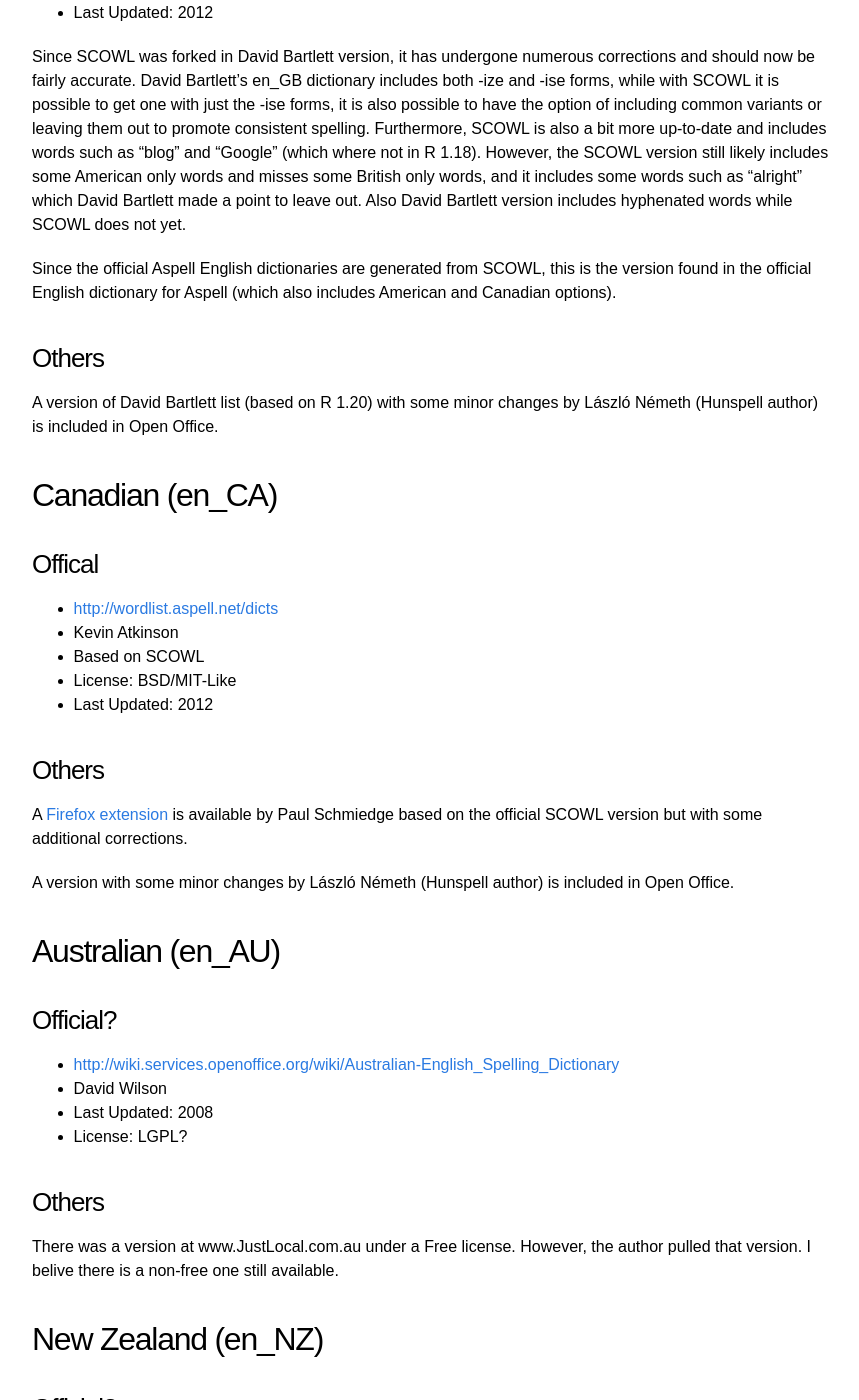
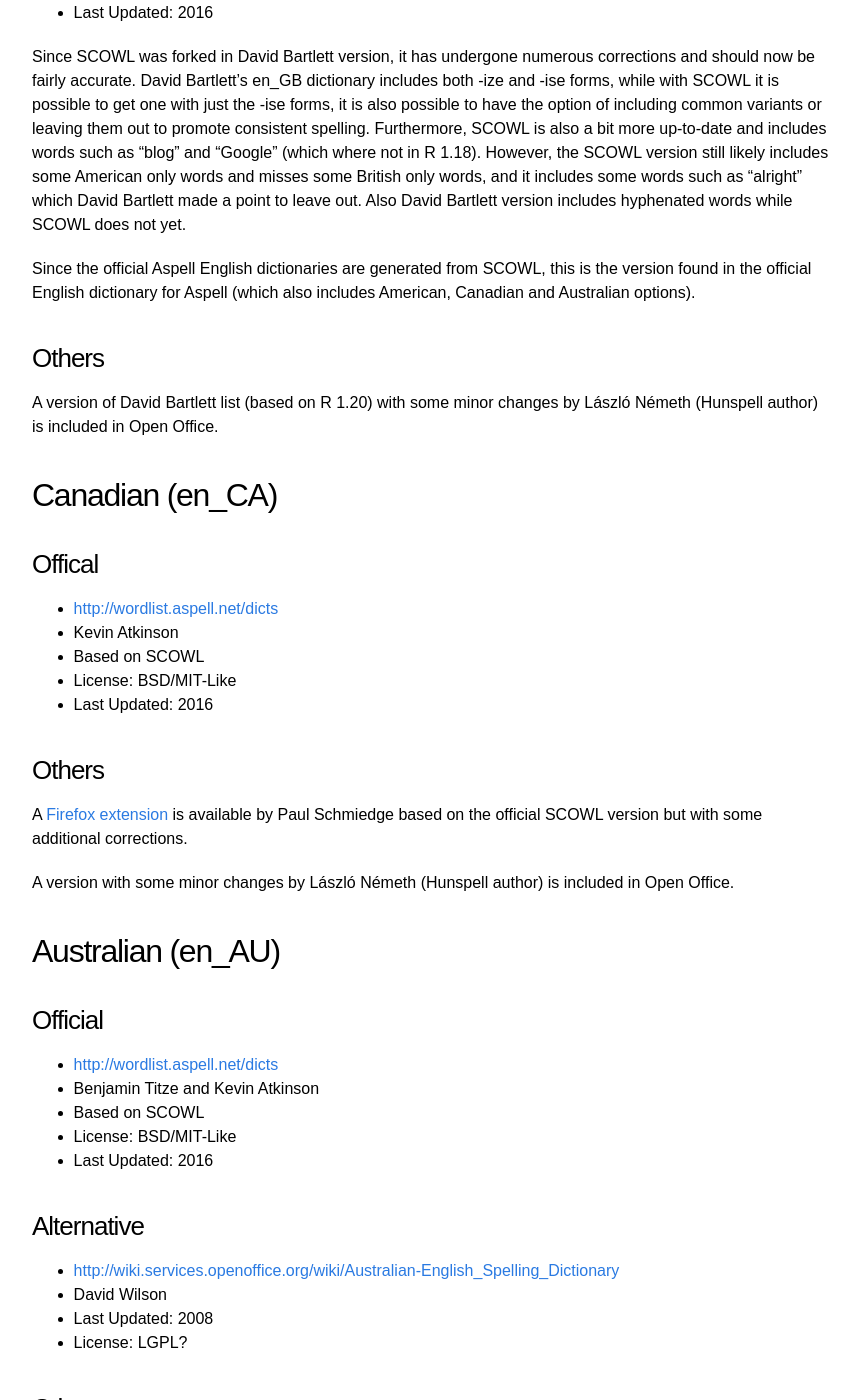
Before and after one commit to en-wl/wordlist, a Jekyll site: the page built from site/other-dicts.md, in a window 1280 px wide and 1400 px high, scrolled down 2049 px. Shown: the whole window, without its empty margins (208-1067 px from the left). Built offline with Jekyll 4.4.1, drawn with Linux system fonts in a browser that asks for light colours; Markdown is read by kramdown in place of the engine named in the settings; some of the changed text lies outside the part shown.

```diff
--- a/site/other-dicts.md
+++ b/site/other-dicts.md
@@ -19,11 +19,11 @@ email me any corrections or additions.
 * Kevin Atkinson
 * Based on SCOWL
 * License: BSD/MIT-Like
-* Last Updated: 2012
+* Last Updated: 2016
 
 ## Alternative ##
 
-* <http://qa.openoffice.org/issues/show_bug.cgi?id=92383>
+* <https://bz.apache.org/ooo/show_bug.cgi?id=92383>
 * David Dibble
 * License: GPLv3
 * Last Updated: 2011
@@ -66,7 +66,7 @@ An Oxford spelling (en_GB-oed) version is also provided which follows the spelli
 * <http://marcoagpinto.cidadevirtual.pt/proofingtoolgui.html>
 * Marco A.G.Pinto
 * License: LGPL
-* Last Update: 2014
+* Last Update: 2016
 
 ## Alternative ##
 
@@ -74,12 +74,12 @@ An Oxford spelling (en_GB-oed) version is also provided which follows the spelli
 * Kevin Atkinson
 * Based on SCOWL
 * License: BSD/MIT-Like
-* Last Updated: 2012
+* Last Updated: 2016
 
 Since SCOWL was forked in David Bartlett version, it has undergone numerous corrections and should now be fairly accurate.  David Bartlett's en_GB dictionary includes both -ize and -ise forms, while with SCOWL it is possible to get one with just the -ise forms, it is also possible to have the option of including common variants or leaving them out to promote consistent spelling.  Furthermore, SCOWL
 is also a bit more up-to-date and includes words such as "blog" and "Google" (which where not in R 1.18).  However, the SCOWL version still likely includes some American only words and misses some British only words, and it includes some words such as "alright" which David Bartlett made a point to leave out.  Also David Bartlett version includes hyphenated words while SCOWL does not yet.
 
-Since the official Aspell English dictionaries are generated from SCOWL, this is the version found in the official English dictionary for Aspell (which also includes American and Canadian options).
+Since the official Aspell English dictionaries are generated from SCOWL, this is the version found in the official English dictionary for Aspell (which also includes American, Canadian and Australian options).
 
 ## Others ##
 
@@ -93,7 +93,7 @@ A version of David Bartlett list (based on R 1.20) with some minor changes by L
 * Kevin Atkinson
 * Based on SCOWL
 * License: BSD/MIT-Like
-* Last Updated: 2012
+* Last Updated: 2016
 
 ## Others ##
 
@@ -104,7 +104,15 @@ A version with some minor changes by László Németh (Hunspell author) is inclu
 
 # Australian (en_AU) #
 
-## Official? ##
+## Official ##
+
+* <http://wordlist.aspell.net/dicts>
+* Benjamin Titze and Kevin Atkinson
+* Based on SCOWL
+* License: BSD/MIT-Like
+* Last Updated: 2016
+
+## Alternative ##
 
 * <http://wiki.services.openoffice.org/wiki/Australian-English_Spelling_Dictionary>
 * David Wilson
```
Also changed, not shown: site/dicts.md (+7 -6 lines), site/index.md (+4 -4 lines), site/news.html (+18 -0 lines), site/varcon.md (+6 -6 lines).
